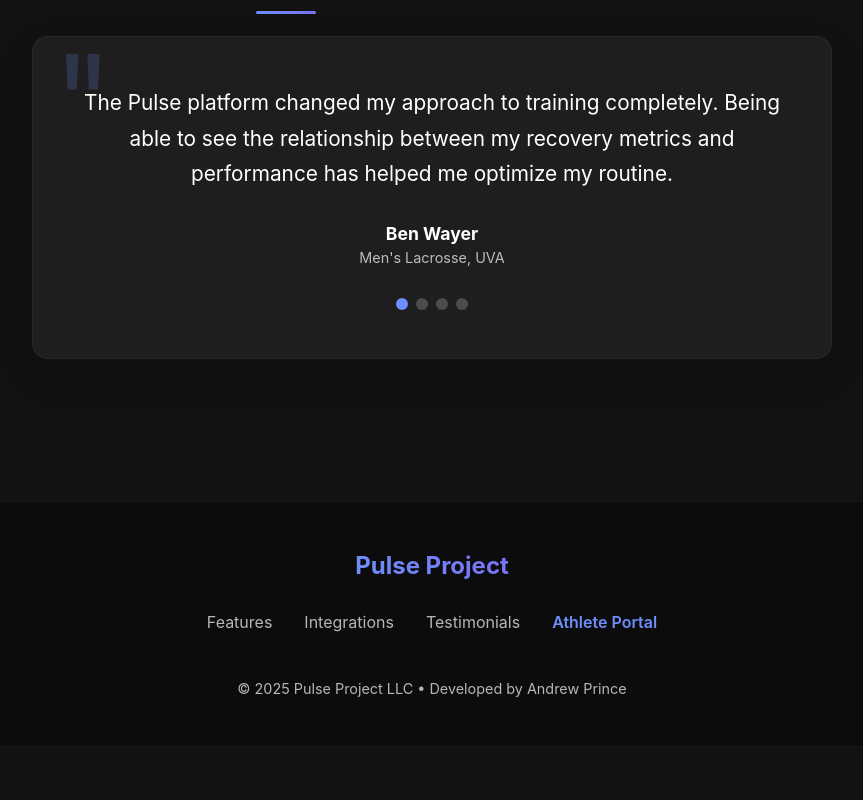
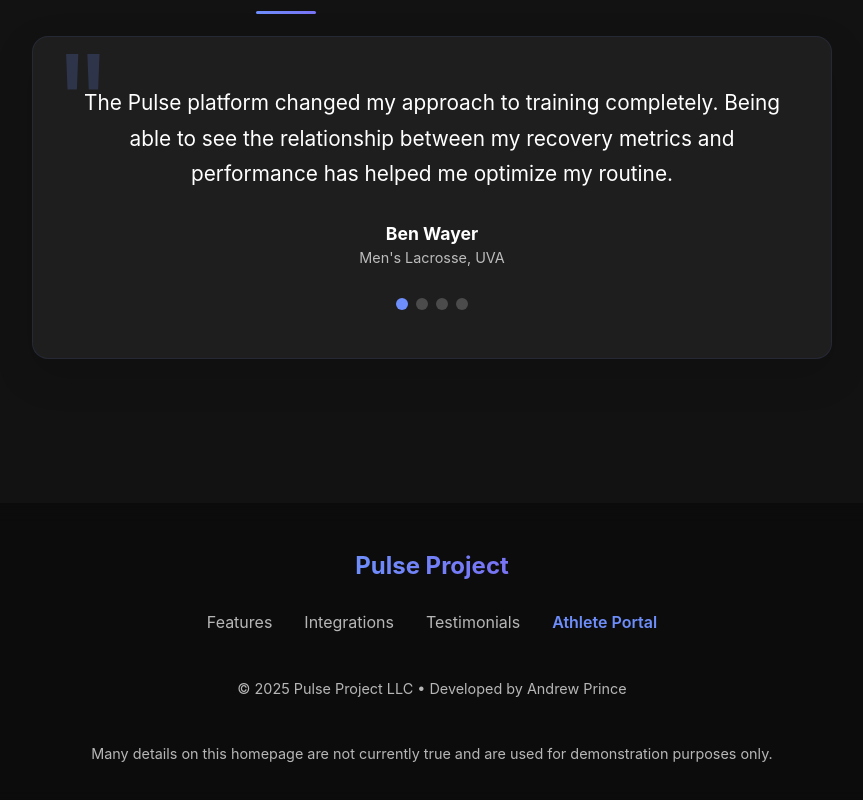
Before and after one commit to AndyP251/sports-data-analytics, a React (Vite) app in the folder frontend/: page / in a window 1280 px wide. Shown: the part 3108-3908 px from the top of the page, without its empty margins (208-1071 px from the left). Before the commit the page ends 3873 px from the top, so only its background shows below. Built offline with nearby package versions, Linux system fonts and the light colour scheme.

Commit message:
disclaimer

```diff
--- a/frontend/src/components/HomePage.jsx
+++ b/frontend/src/components/HomePage.jsx
@@ -113,7 +113,7 @@ const HomePage = () => {
     },
     {
       quote: "The ability to connect all my training devices and see patterns across different metrics helped me identify what was limiting my performance. Now I'm playing at my best.",
-      athlete: "Kate Galacia",
+      athlete: "Kate Galica",
       sport: "Women's Lacrosse, UVA"
     },
     {
@@ -320,6 +320,7 @@ const HomePage = () => {
             <a onClick={navigateToAthletePortal} className="footer-cta">Athlete Portal</a>
           </div>
           <p className="copyright">© 2025 Pulse Project LLC • Developed by Andrew Prince</p>
+          <p className="copyright">Many details on this homepage are not currently true and are used for demonstration purposes only.</p>
         </div>
       </footer>
     </div>
```
